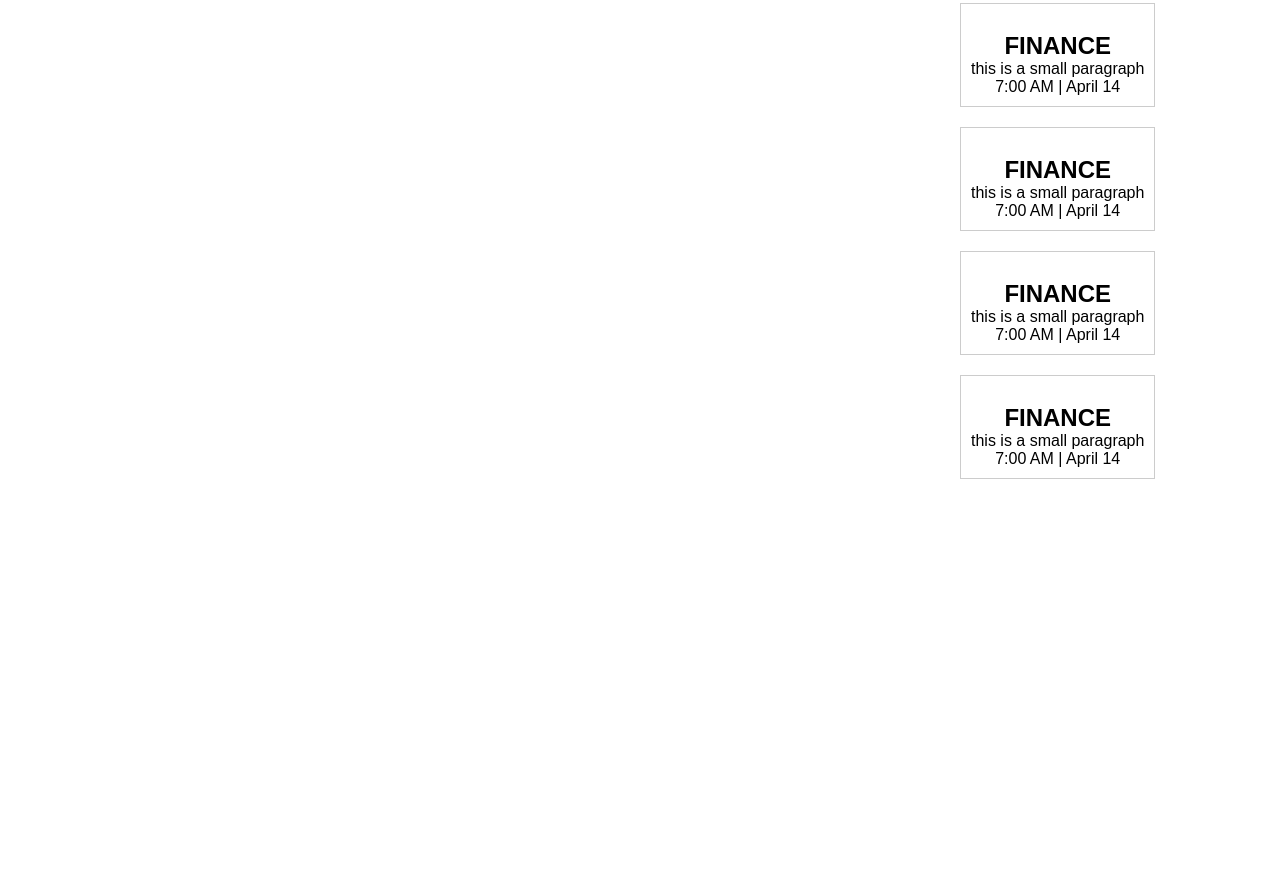
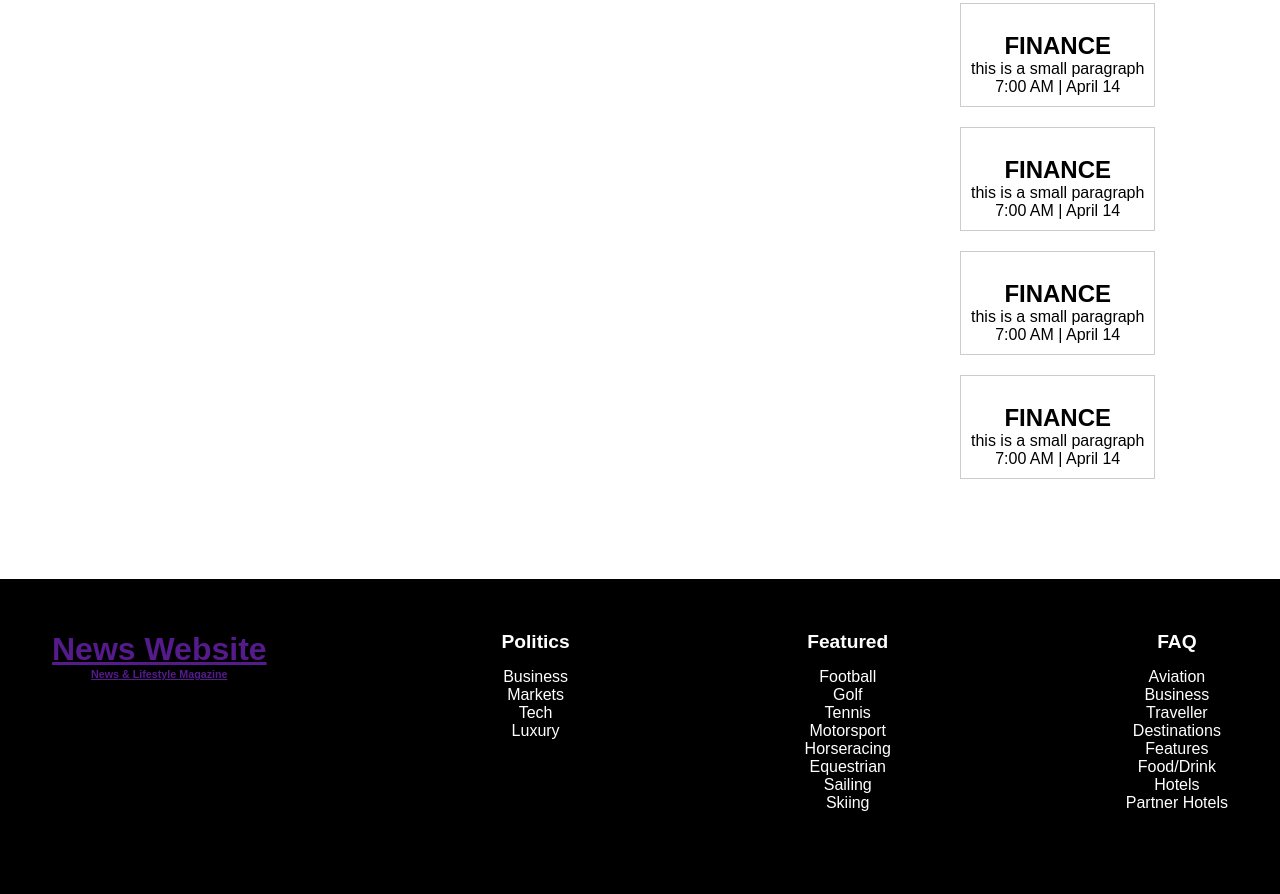
Before and after one commit to Abdulrahman-Sayed-1/NEWS_Website, a plain HTML site: page HTML files/Home.html in a window 1280 px wide. Shown: the part 449-1343 px from the top of the page. Before the commit the page ends 968 px from the top, so only its background shows below. Drawn offline with Linux system fonts and the light colour scheme.

Commit message:
adding footer

```diff
--- /dev/null
+++ b/CSS files/footer.css
@@ -0,0 +1,46 @@
+body {
+  margin: 0;
+  padding: 0;
+  box-sizing: border-box;
+  min-height: 100vh;
+  display: flex;
+  flex-direction: column;
+}
+
+.footer-div {
+  background-color: #000;
+  color: white;
+  padding: 20px;
+  bottom: 0;
+  width: 100%;
+}
+.footer {
+  color: #fff;
+  padding: 2em;
+  display: flex;
+  justify-content: space-between;
+  text-align: center;
+}
+
+.main-content {
+  margin-bottom: 60px;
+}
+
+.footer-widget-area {
+    margin-bottom: 30px;
+}
+
+.list {
+    list-style-type: none;
+    padding: 0;
+}
+
+.list a {
+    color: #fff;
+    text-decoration: none;
+}
+
+.widget-title {
+    font-size: 1.2em;
+    margin-bottom: 15px;
+}
--- a/HTML files/Home.html
+++ b/HTML files/Home.html
@@ -9,6 +9,7 @@
     <link rel="stylesheet" href="../CSS files/nav.css">
     <link rel="stylesheet" href="../CSS files/aside.css">
     <link rel="stylesheet" href="../CSS files/section.css">
+    <link rel="stylesheet" href="../CSS files/footer.css">
     <link rel="img" href="../images file/">
     <title>News Website</title>
 </head>
@@ -44,7 +45,7 @@
             </ul>
         </nav>
     </div>
-    <div class="row">
+    <div class="row main-content">
         <div class="right-aside">
             <aside class="aside">
                 <div class="aside-item">
@@ -111,6 +112,58 @@
         </div>
         <!-- end of aside -->
     </div>
+    <div class="footer-div">
+        <footer class="footer">
+            <div class="main-column">
+                <div class="footer-widget-area">
+                    <a href=""><h1>News Website</h1></a>
+                    <a href=""><h6>News & Lifestyle Magazine</h6></a>
+                </div>
+            </div>
+            <div>
+                <div class="footer-widget-area">
+                    <h4 class="widget-title">Politics</h4>
+                    <ul class="list">
+                        <li><a href="#">Business</a></li>
+                        <li><a href="#">Markets</a></li>
+                        <li><a href="#">Tech</a></li>
+                        <li><a href="#">Luxury</a></li>
+                    </ul>
+                </div>
+            </div>
+            <div>
+                <div class="footer-widget-area">
+                    <h4 class="widget-title">Featured</h4>
+                    <ul class="list">
+                        <li><a href="#">Football</a></li>
+                        <li><a href="#">Golf</a></li>
+                        <li><a href="#">Tennis</a></li>
+                        <li><a href="#">Motorsport</a></li>
+                        <li><a href="#">Horseracing</a></li>
+                        <li><a href="#">Equestrian</a></li>
+                        <li><a href="#">Sailing</a></li>
+                        <li><a href="#">Skiing</a></li>
+                    </ul>
+                </div>
+            </div>
+            <div>
+                <div class="footer-widget-area">
+                    <h4 class="widget-title">FAQ</h4>
+                    <ul class="list">
+                        <li><a href="#">Aviation</a></li>
+                        <li><a href="#">Business</a></li>
+                        <li><a href="#">Traveller</a></li>
+                        <li><a href="#">Destinations</a></li>
+                        <li><a href="#">Features</a></li>
+                        <li><a href="#">Food/Drink</a></li>
+                        <li><a href="#">Hotels</a></li>
+                        <li><a href="#">Partner Hotels</a></li>
+                    </ul>
+                </div>
+            </div>
+        </footer>
+    </div>
+
 </body>
 
 </html>
```
